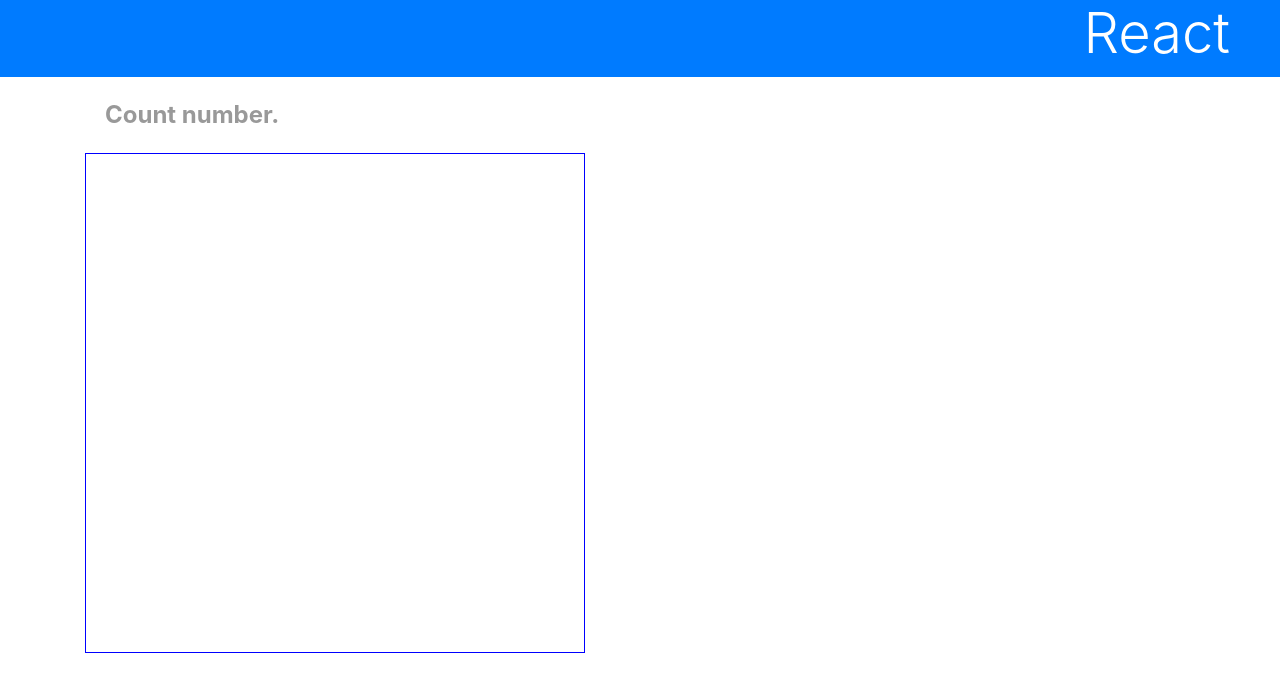
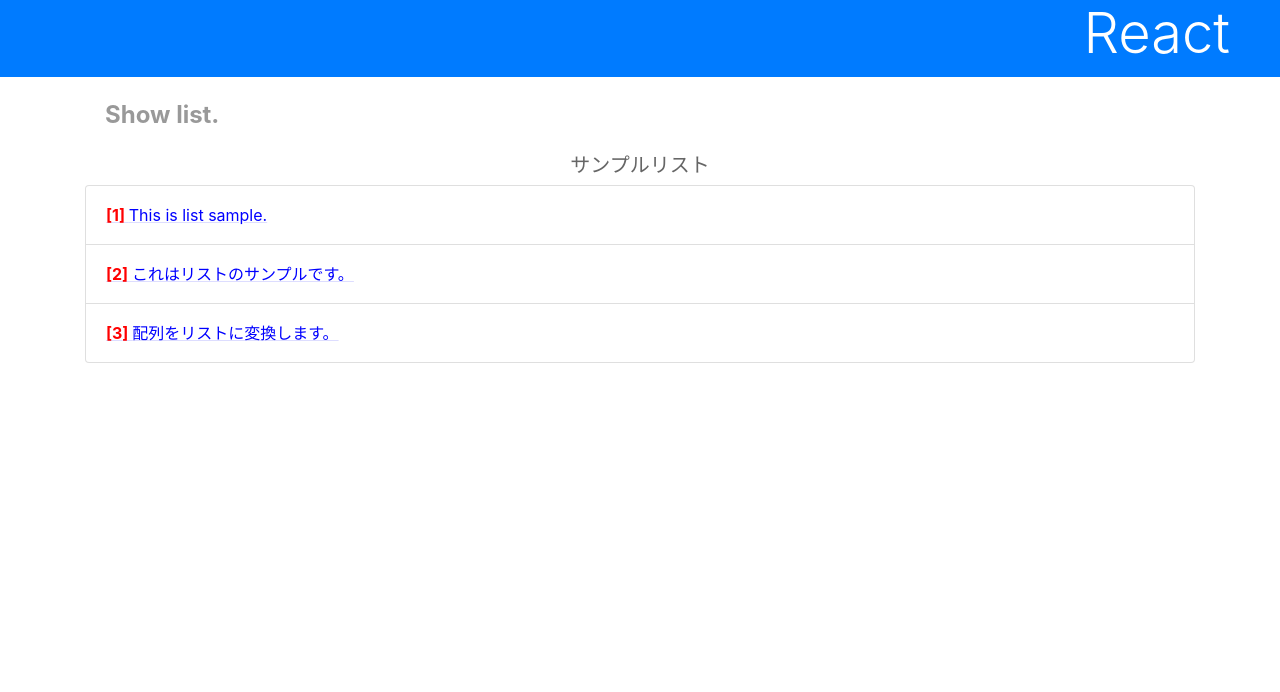
Before and after one commit to kobe2403/reactjs-nextjs-nyumon, a React (Create React App) app in the folder reactapp/: page / in a window 1280 px wide. Shown: the top 692 px of the page. Built offline with nearby package versions, Linux system fonts and the light colour scheme.

Commit message:
3－3章終了

```diff
--- a/reactapp/src/App.tsx
+++ b/reactapp/src/App.tsx
@@ -1,66 +1,80 @@
+import { render } from "@testing-library/react";
 import React, {Component} from "react"
 import "./App.css"
 import Rect from "./components/Rect"
 
-interface Props {
 
-}
-
-interface State {
-
-}
-
-
-class App extends Component<Props, State> {
-    data:any[] = [];
-
-    area = {
-        width: "500px",
-        height: "500px",
-        border: "1px solid blue",
-    }
+class App extends Component<{}, {}> {
+    data:string[] = [
+       "This is list sample.",
+       "これはリストのサンプルです。",
+       "配列をリストに変換します。"
+    ];
 
     constructor(props:any) {
         super(props);
         this.state = {
             list: this.data,
         }
-
-        this.doAction = this.doAction.bind(this);
-    }
-
-    doAction(e: any) {
-        let x = e.pageX;
-        let y = e.pageY;
-        this.data.push({x:x, y:y})
-        this.setState({
-            list: this.data
-        })
-    }
-
-    draw(d:any){
-        let s:object = {
-            position: "absolute",
-            left: (d.x - 25) + "px",
-            top: (d.y - 25) + "px",
-            width: "50px",
-            height: "50px",
-            backgroundColor: "#66f3",
-        }
-        return <div style={s}></div>
     }
 
     render() {
         return <div>
             <h1 className="bg-primary text-white display-4">React</h1>
             <div className="container">
-                <p className="subtitle">Count number.</p>
-                <div style={this.area} onClick={this.doAction}>
-                    {this.data.map((value) => this.draw(value))}
-                </div>
+                <p className="subtitle">Show list.</p>
+                <List title="サンプルリスト" data={this.data} />
             </div>
         </div>
     }
 }
 
+class List extends Component<{title: string,data: string[]}, {}> {
+    number = 1;
+
+    render() {
+        let data = this.props.data;
+
+        return (
+            <div>
+                <p className="h5 text-center">{this.props.title}</p>
+                <ul className="list-group">
+                    {data.map((item, key) =>
+                        <li className="list-group-item" key={key}>
+                            <Item number={key + 1} value={item} />
+                        </li>
+                    )}
+                </ul>
+            </div>
+        )
+    }
+}
+
+
+class Item extends Component<{number: number,value: string}, {}> {
+    itm:Object = {
+        fontSize: "16px",
+        color: "#00f",
+        textDecoration: "underline",
+        textDecorationColor: "#ddf",
+    }
+
+    num:Object = {
+        fontWeight: "bold",
+        color: "red",
+    }
+
+    render() {
+        return (
+            <p style={this.itm}>
+                <span style={this.num}>
+                    [{this.props.number}]&nbsp;
+                </span>
+                {this.props.value}
+            </p>
+        )
+    }
+
+}
+
 export default App
```
